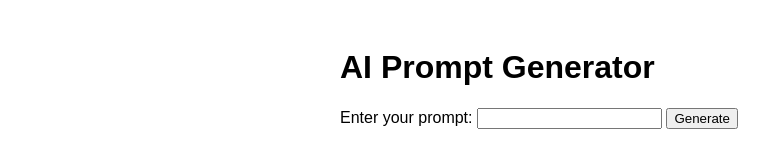
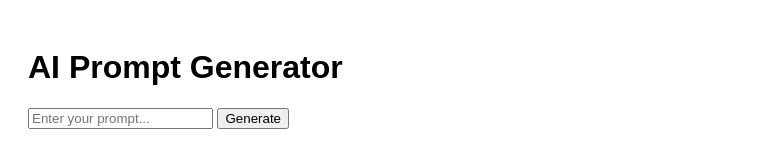
Before and after one commit to nitzano707/sample1, a website: page index.html in a window 1280 px wide. Shown: the whole page, without its empty margins (0-773 px from the left). Drawn offline with Linux system fonts and the light colour scheme.

Commit message:
Update index.html

```diff
--- a/index.html
+++ b/index.html
@@ -7,15 +7,10 @@
   <link rel="stylesheet" href="styles.css">
 </head>
 <body>
-    <div id="app">
   <h1>AI Prompt Generator</h1>
-        <form id="prompt-form">
-            <label for="prompt">Enter your prompt:</label>
-            <input type="text" id="prompt" name="prompt" required>
-            <button type="submit">Generate</button>
-        </form>
-        <div id="result"></div>
-    </div>
+  <input id="prompt-input" type="text" placeholder="Enter your prompt...">
+  <button id="generate-button">Generate</button>
+  <p id="response"></p>
   <script src="app.js"></script>
 </body>
 </html>
```
Lines whose indentation alone changed are shown as unchanged.
